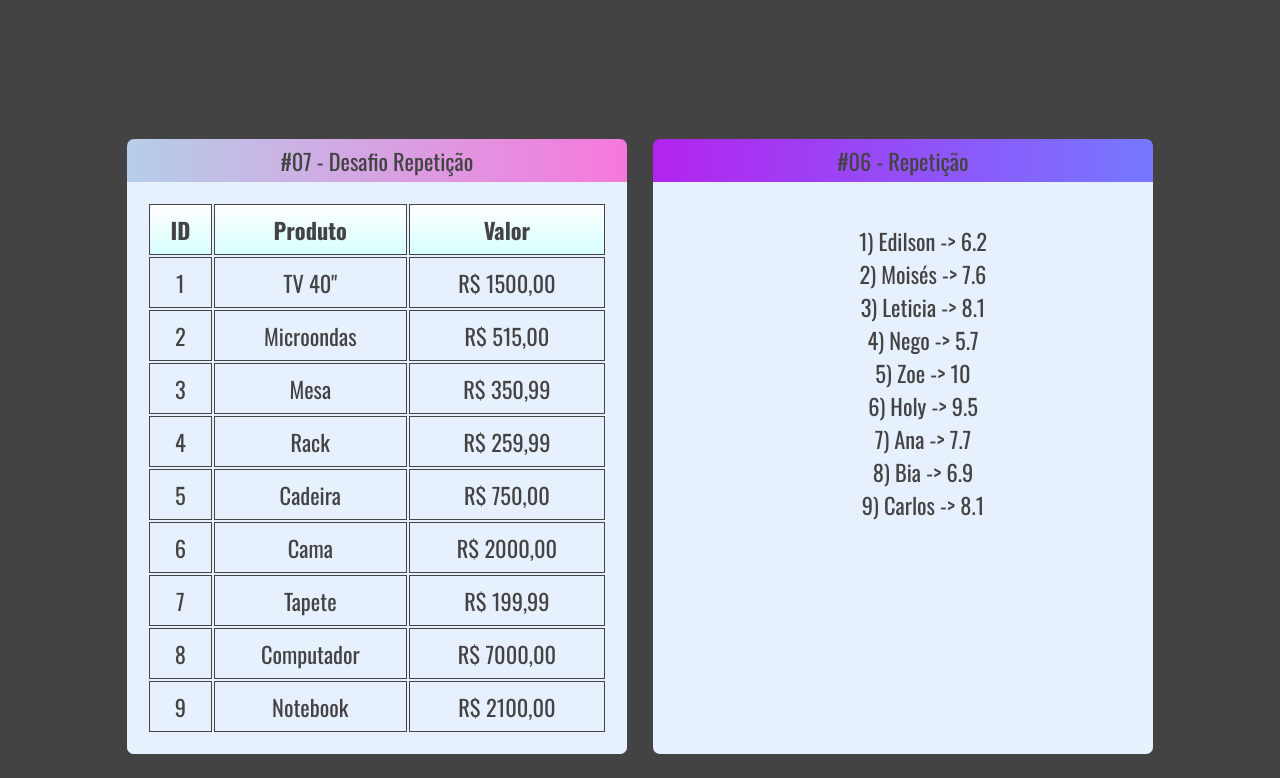
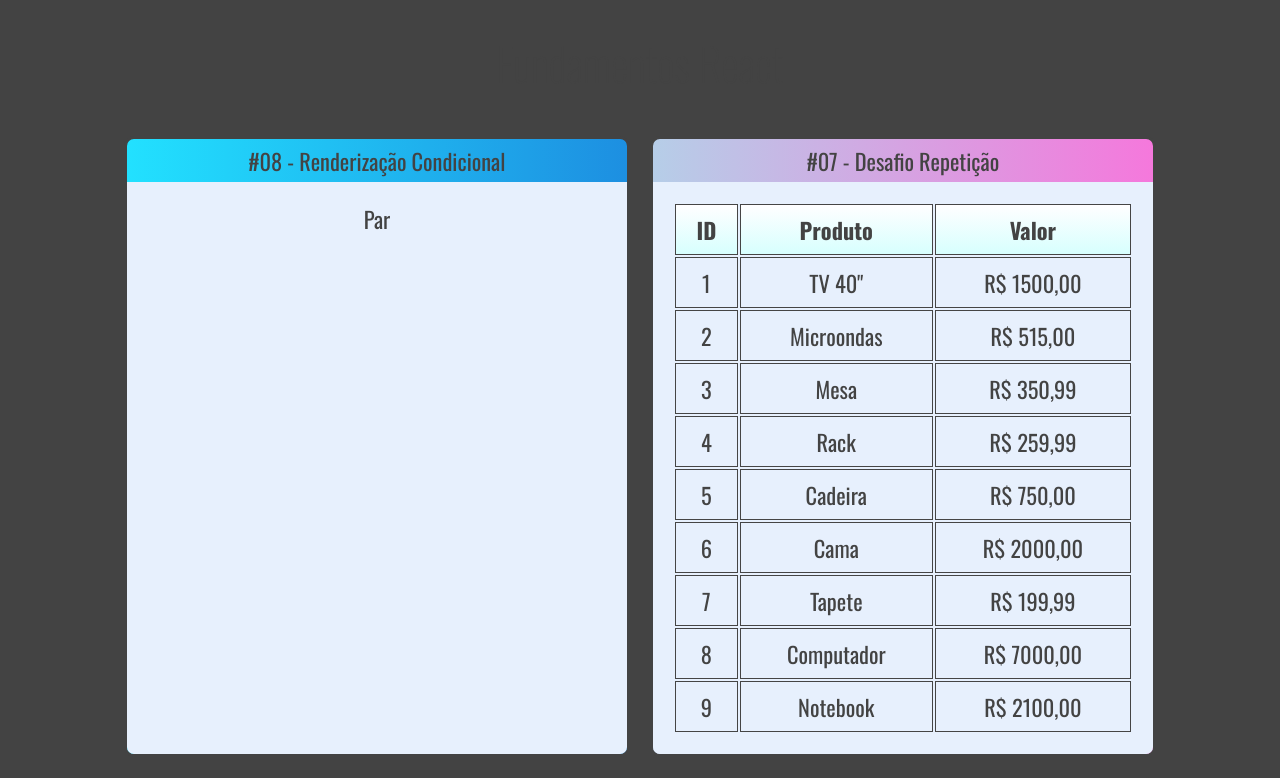
Before and after one commit to edilson-rodrigues/fundamentos_react, a React (Create React App) app: page / in a window 1280 px wide. Shown: the top 778 px of the page. Built offline with nearby package versions, Linux system fonts and the light colour scheme.

Commit message:
rendirização condicional #01

```diff
--- a/src/App.jsx
+++ b/src/App.jsx
@@ -1,5 +1,6 @@
 import './App.css';
 
+import ParOuImpar from './components/condicional/ParOuImpar'
 import TabelaProdutos from './components/repeticao/TabelaProdutos';
 import ListaAlunos from './components/repeticao/ListaAlunos';
 import Primeiro from './components/basicos/Primeiro';
@@ -18,7 +19,16 @@
 
         <h1>Fundamentos React</h1>
 
+        {/* background-image: linear-gradient(-225deg, #22E1FF 0%, #1D8FE1 48%, #625EB1 100%); */}
+
         <div className="Cards">
+            <Card
+                titulo="#08 - Renderização Condicional"
+                firstColor="#22E1FF"
+                secoundColor="#1D8FE1"
+            >
+                <ParOuImpar numero={20} />
+            </Card>
             <Card
                 titulo="#07 - Desafio Repetição"
                 firstColor="#B6CEE8"
--- /dev/null
+++ b/src/components/condicional/ParOuImpar.jsx
@@ -0,0 +1,12 @@
+import React from 'react';
+
+export default props => {
+    const isPar = props.numero % 2 === 0;
+    return (
+        <div>
+            {isPar ?
+                <span>Par</span> :
+                <span>Impar</span>}
+        </div>
+    )
+}
```
